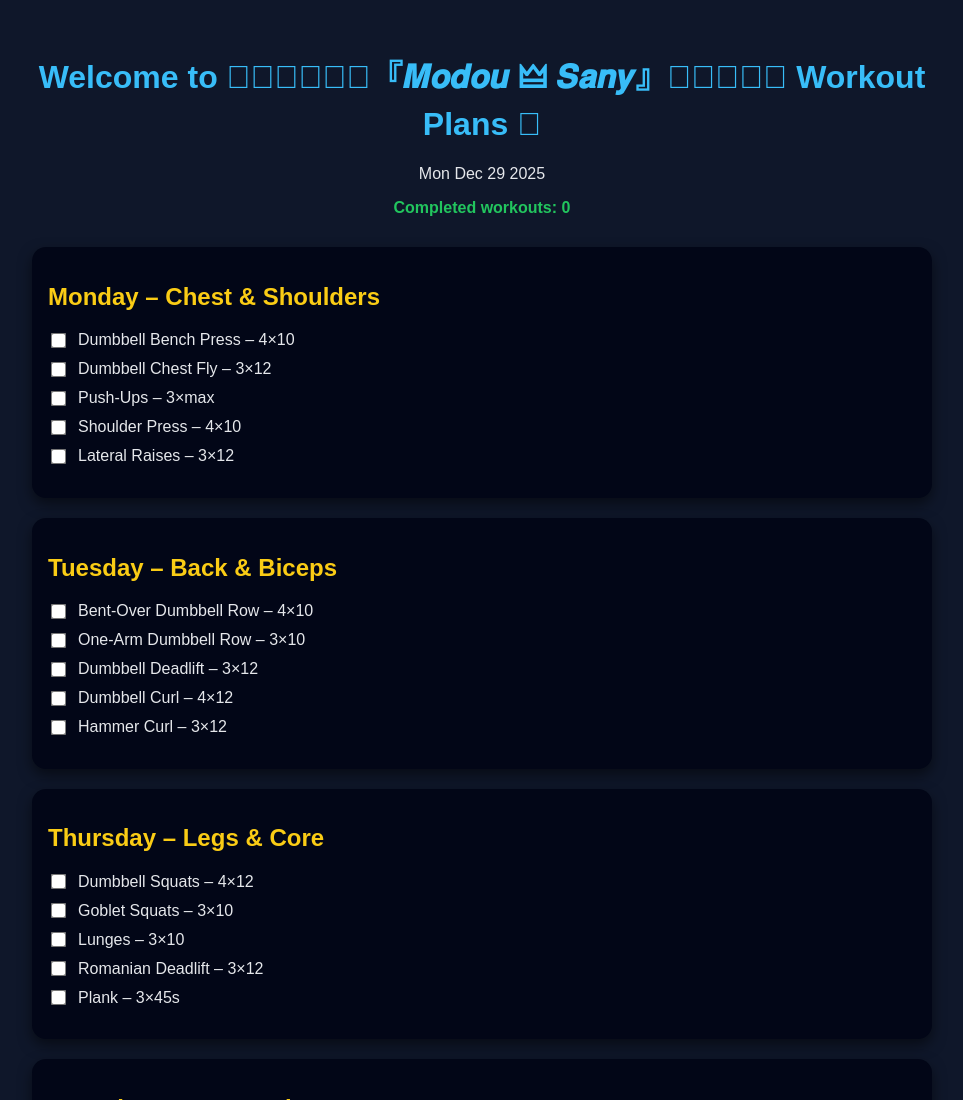
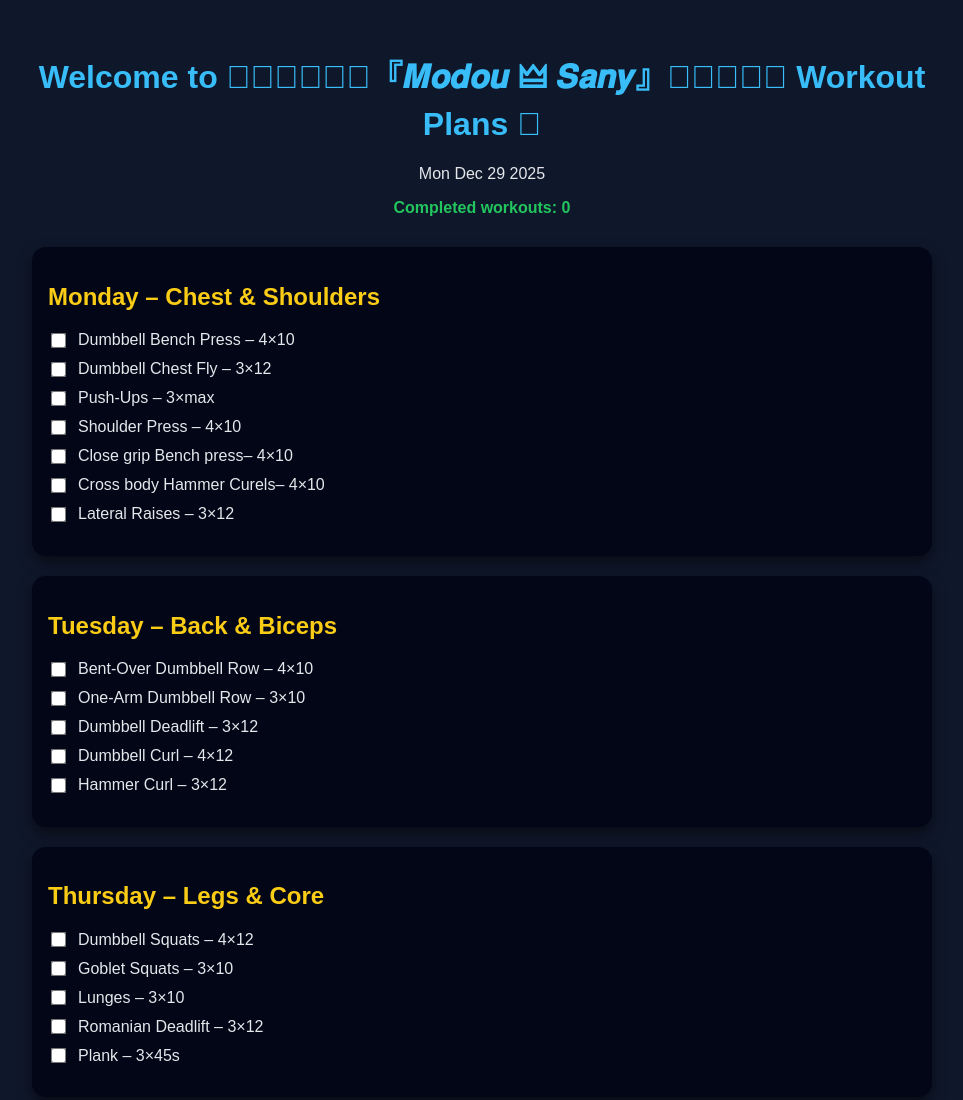
Before and after one commit to sanyangmodou692-afk/Ml_sanyang-, a plain HTML site: page index.html in a window 1280 px wide. Shown: the top 1100 px of the page, without its empty margins (158-1121 px from the left). Drawn offline with Linux system fonts and the light colour scheme.

Commit message:
Update index.html

```diff
--- a/index.html
+++ b/index.html
@@ -29,6 +29,8 @@
         <li><input type="checkbox"> Dumbbell Chest Fly – 3×12</li>
         <li><input type="checkbox"> Push-Ups – 3×max</li>
         <li><input type="checkbox"> Shoulder Press – 4×10</li>
+        <li><input type="checkbox"> Close grip Bench press– 4×10</li>
+        <li><input type="checkbox"> Cross body Hammer Curels– 4×10</li>
         <li><input type="checkbox"> Lateral Raises – 3×12</li>
       </ul>
     </section>
```
